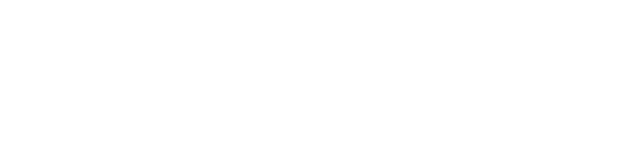
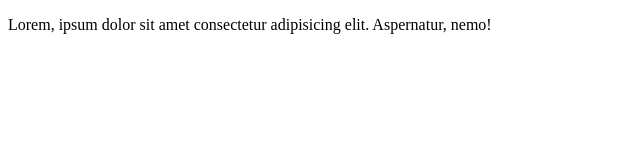
Before and after one commit to cesfebo93/test_repositorio, a plain HTML site: page index.html in a window 1280 px wide. Shown: the whole page, without its empty margins (0-640 px from the left). Drawn offline with Linux system fonts and the light colour scheme.

Commit message:
agregado div contenedor

```diff
--- a/index.html
+++ b/index.html
@@ -7,5 +7,13 @@
 </head>
 <body>
 
+    <!-- DIV CONTENEDOR 1-->
+    <div class="container">
+        <div class="row">
+            <p>Lorem, ipsum dolor sit amet consectetur adipisicing elit. Aspernatur, nemo!</p>
+        </div>
+    </div>
+
+
 </body>
 </html>
```
